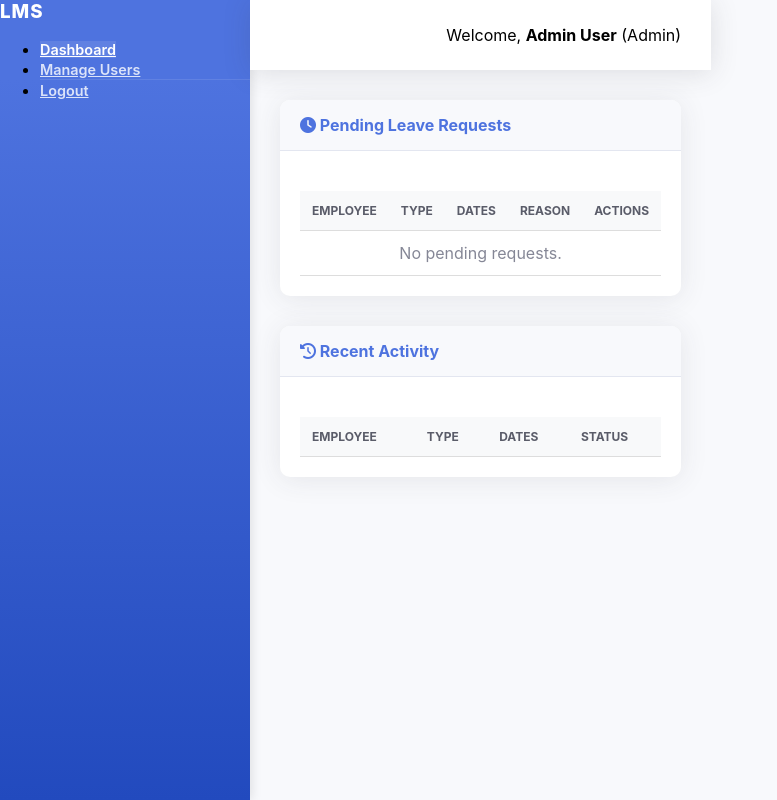
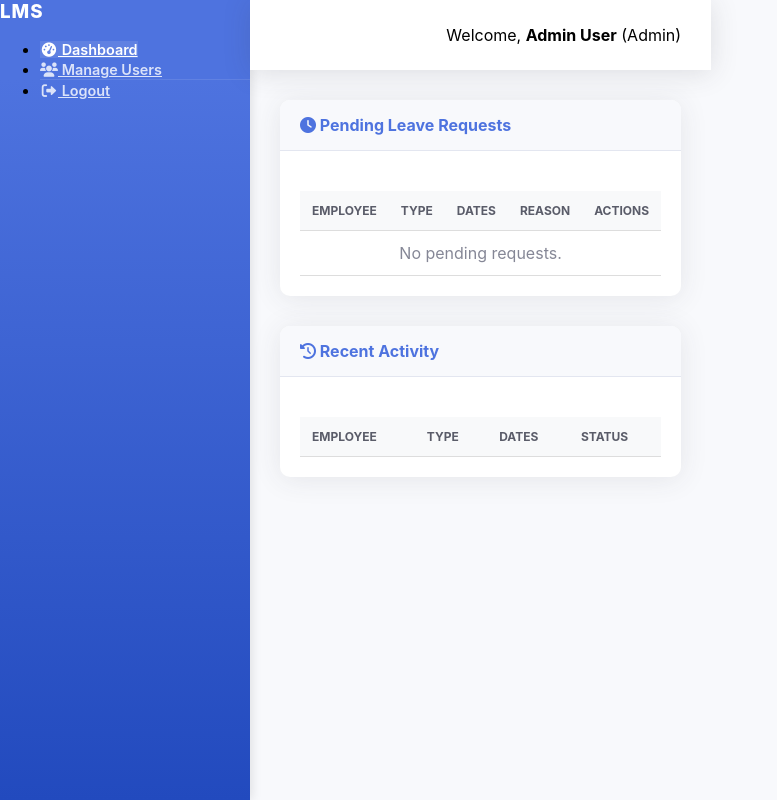
Before and after one commit to haaalery/leave-management-system, a PHP site: page /admin_dashboard.php in a window 1280 px wide. Shown: the whole page, without its empty margins (0-777 px from the left). Run offline with PHP 8.4, Linux system fonts and the light colour scheme; a user stored in the database is signed in; data comes from the database, SQL or seed files in the repository; data that the repository does not hold is empty.

Commit message:
UI: Add Font Awesome icons to sidebar navigation

```diff
--- a/includes/sidebar.php
+++ b/includes/sidebar.php
@@ -10,22 +10,22 @@ $role = $_SESSION['role'] ?? '';
     <ul class="sidebar-menu">
         <?php if ($role === 'Admin'): ?>
             <li class="<?php echo $current_page == 'admin_dashboard.php' ? 'active' : ''; ?>">
-                <a href="admin_dashboard.php">Dashboard</a>
+                <a href="admin_dashboard.php"><i class="fas fa-fw fa-tachometer-alt"></i> Dashboard</a>
             </li>
             <li class="<?php echo $current_page == 'manage_users.php' ? 'active' : ''; ?>">
-                <a href="#">Manage Users</a> <!-- Placeholder for now -->
+                <a href="#"><i class="fas fa-fw fa-users"></i> Manage Users</a>
             </li>
         <?php else: ?>
             <li class="<?php echo $current_page == 'employee_dashboard.php' ? 'active' : ''; ?>">
-                <a href="employee_dashboard.php">My Dashboard</a>
+                <a href="employee_dashboard.php"><i class="fas fa-fw fa-home"></i> My Dashboard</a>
             </li>
             <li class="<?php echo $current_page == 'request_leave.php' ? 'active' : ''; ?>">
-                <a href="request_leave.php">Request Leave</a>
+                <a href="request_leave.php"><i class="fas fa-fw fa-paper-plane"></i> Request Leave</a>
             </li>
         <?php endif; ?>
 
         <li class="logout-link">
-            <a href="logout.php">Logout</a>
+            <a href="logout.php"><i class="fas fa-fw fa-sign-out-alt"></i> Logout</a>
         </li>
     </ul>
 </div>
```
